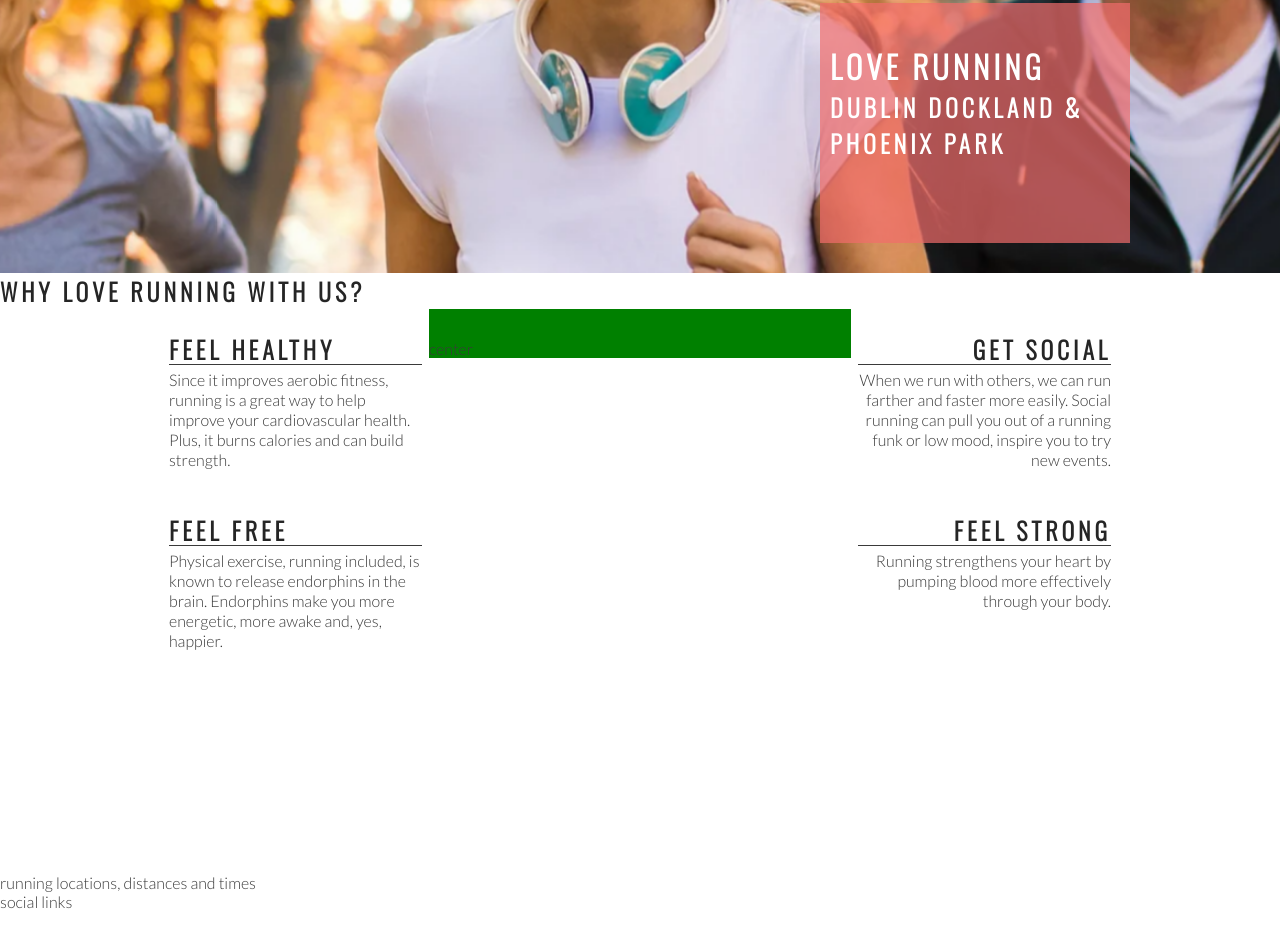
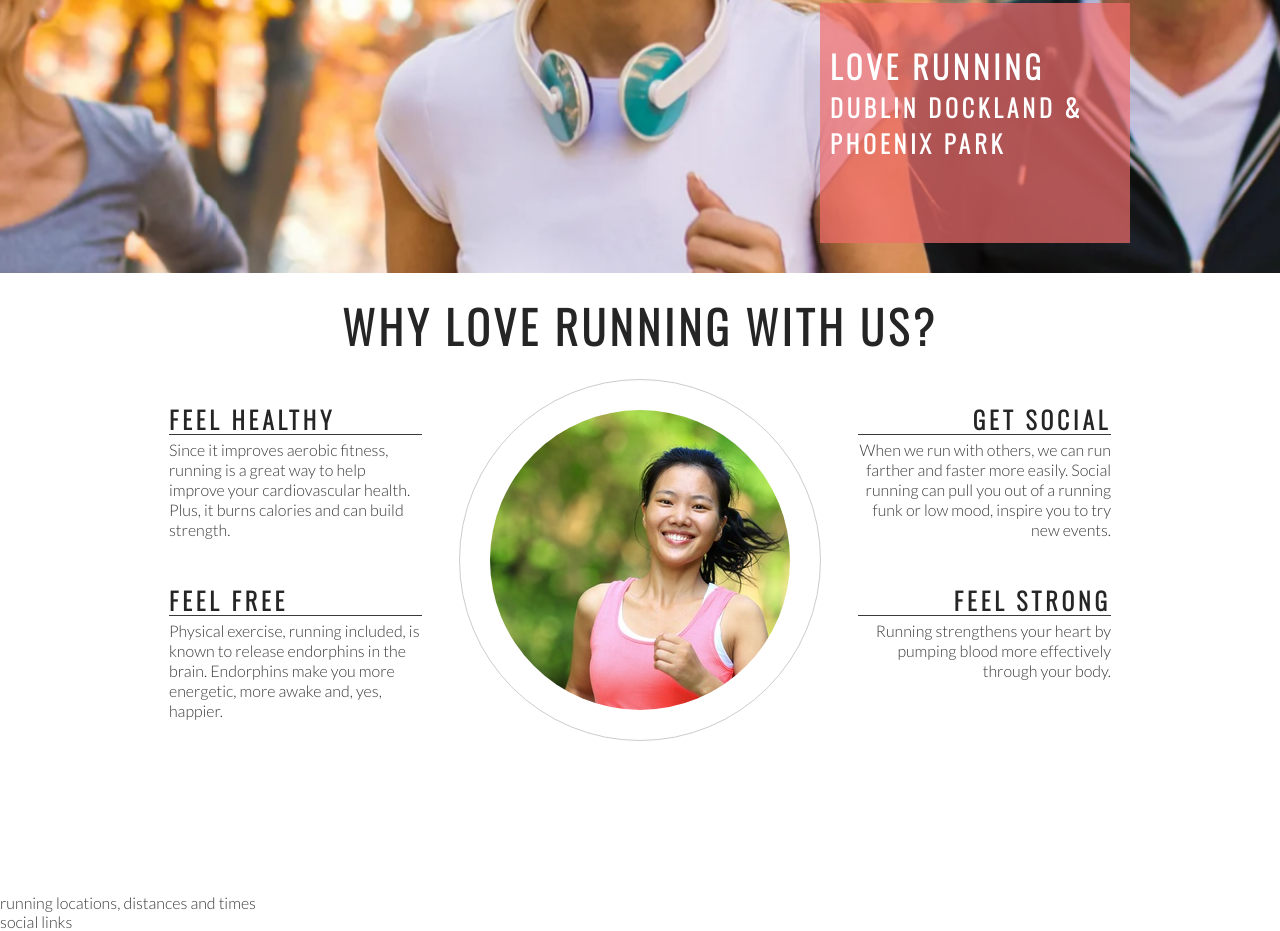
Before and after one commit to Seaniboy2009/love-running, a plain HTML site: page index.html in a window 1280 px wide. Shown: the part 402-1333 px from the top of the page. Drawn offline with nearby package versions, Linux system fonts and the light colour scheme.

Commit message:
add center ethos image and style for circle border

```diff
--- a/assets/css/style.css
+++ b/assets/css/style.css
@@ -136,10 +136,8 @@ h1, h2 {
 }
 
 #center-about {
-    padding-top: 30px;
     width: 33%;
     margin: auto;
-    background-color: green;
 }
 
 hr {
@@ -171,3 +169,27 @@ hr {
 .right-about-heading p {
     text-align: right;
 }
+
+#welcome {
+    text-align: center;
+    margin: 20px 0;
+    font-size: 280%;
+}
+
+#circle-container {
+    width: 300px;
+    height: 300px;
+    padding: 30px;
+    border-style: solid;
+    border-color: #ccc;
+    border-width: 1px;
+    border-radius: 50%;
+    margin: 0 auto;
+}
+
+#circle-cover-bg {
+    background: url('../images/ethos-center-image.jpg') no-repeat;
+    height: 100%;
+    border-radius: 50%;
+
+}
--- a/index.html
+++ b/index.html
@@ -41,7 +41,7 @@
         </div>
     </section>
     <section id="club-ethos">
-        <h1>Why love running with us?</h1>
+        <h2 id="welcome">Why love running with us?</h2>
         <div id="left-about">
             <div class="left-about-heading">
                 <h2>Feel Healthy</h2>
@@ -77,7 +77,11 @@
                 </p>
             </div>
         </div>
-        <div id="center-about">center</div>
+        <div id="center-about">
+            <div id="circle-container">
+                <div id="circle-cover-bg"></div>
+            </div>
+        </div>
     </section>
     <section>
         running locations, distances and times
```
Also changed, not shown: assets/images/ethos-center-image.jpg (added).
